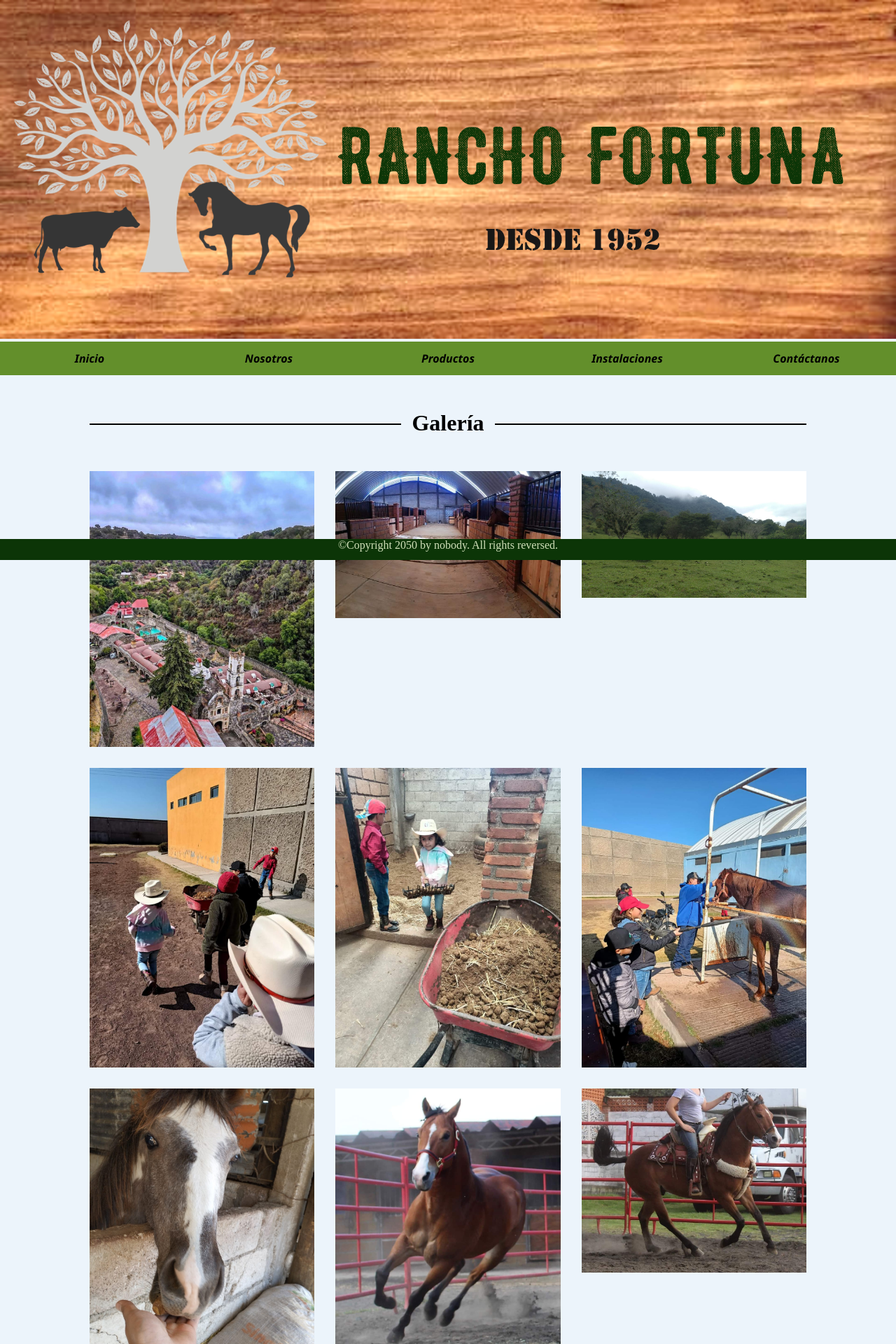
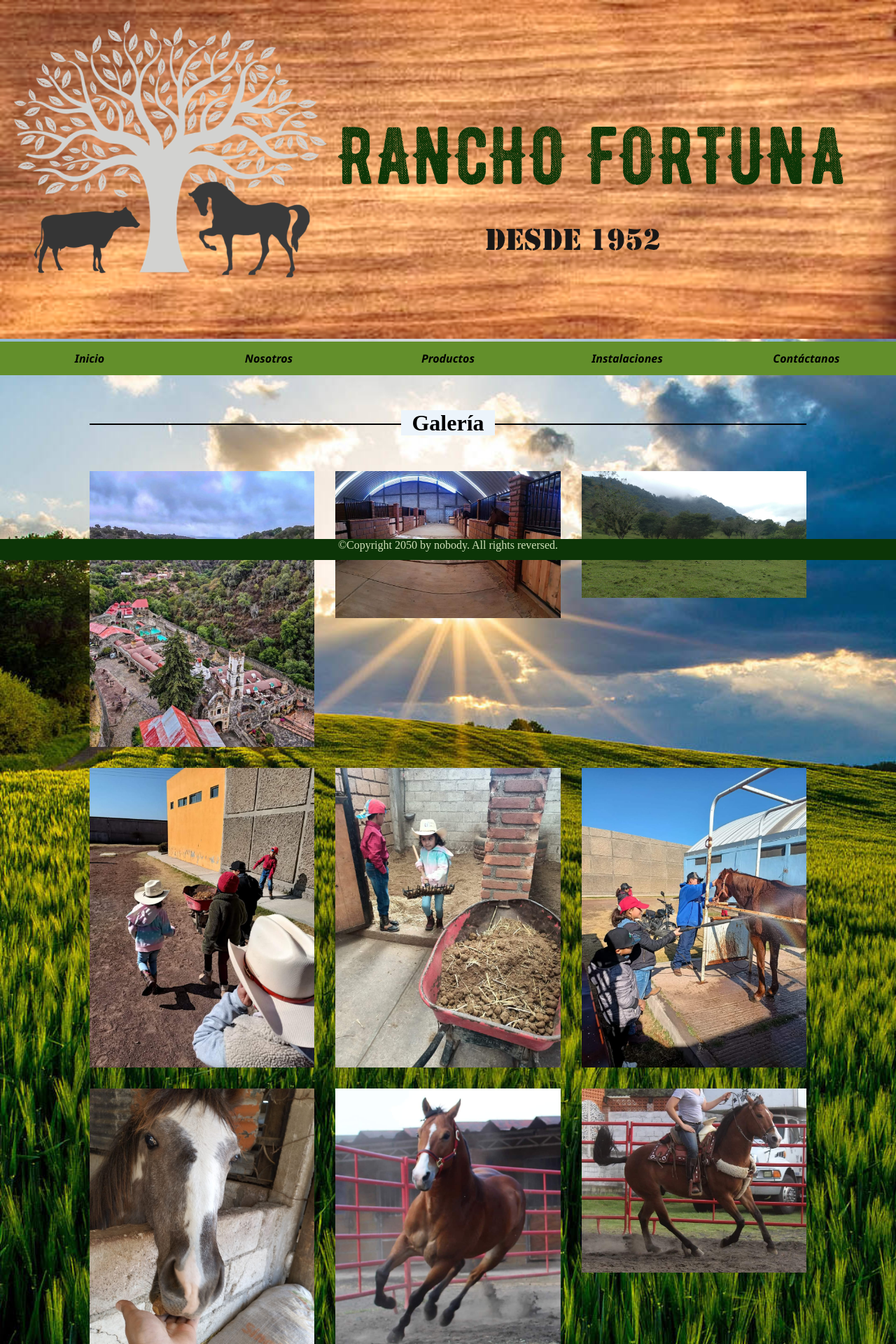
Before and after one commit to Monica-RT/Proyecto_NEyDW, a PHP site: page /Instalaciones.html in a window 1280 px wide. Shown: the top 1920 px of the page at 70% size. Run offline with PHP 8.4, Linux system fonts and the light colour scheme.

Commit message:
Update instalaciones.css

```diff
--- a/instalaciones.css
+++ b/instalaciones.css
@@ -16,6 +16,15 @@
 
 
 
+}
+body{
+    background-image: url(img/campo.png);
+    background-repeat: no-repeat;
+    background-attachment: scroll;
+    background-size: 100%;
+    width:100%;
+    height:100%;
+    position: absolute;
 }
 .contenido{
     background-image: url(img/campo.png);
```
